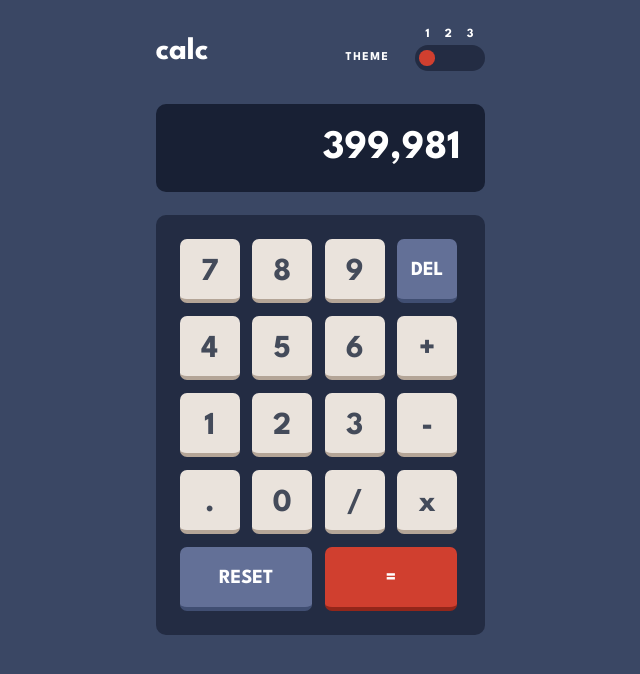
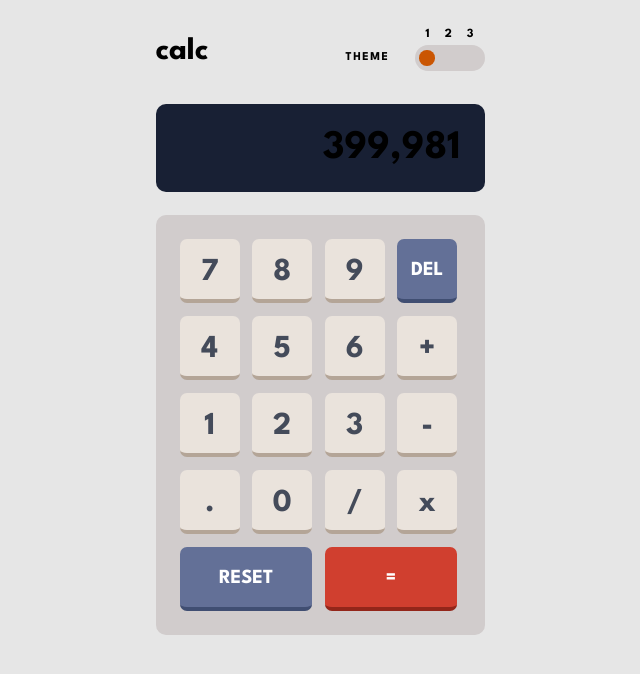
Before and after one commit to Samuel-Amaro/calculator-app, a plain HTML site: page index.html in a window 1280 px wide. Shown: the whole page, without its empty margins (320-960 px from the left). Drawn offline with nearby package versions, Linux system fonts and the light colour scheme.

Commit message:
add atributtes wai-arias and test toggle colors

```diff
--- a/css/styles.css
+++ b/css/styles.css
@@ -22,6 +22,9 @@
     /*text*/
     --colors-btn-number_theme-1: hsl(221, 14%, 31%);
     --white-text_theme-1: hsl(0, 0%, 100%);
+    /*active states*/
+    --bg-color-switch-controler__btn-result: #F2695C;
+    --bg-color-buttons-calculator: #A2B3E1;
     /******************theme 2******************************/
     /*backgrounds*/
     --main-background_theme-2: hsl(0, 0%, 90%);
@@ -58,7 +61,7 @@ html {
   font-family: "League Spartan", sans-serif;
 }
 
-/*********MOBILE FIRST*************/
+/*********MOBILE FIRST THEME 01*************/
 
 h1,
 h2,
@@ -240,3 +243,42 @@ body{
     color: var(--white-text_theme-1);
     grid-column: 3/5;
 }
+
+/**active states theme 01**/
+.button,
+.switch-controler{
+    cursor: pointer;
+}
+
+.button__result:hover,
+.switch-controler:hover{
+    background-color: var(--bg-color-switch-controler__btn-result);
+}
+
+.button__calculator[value="RESET"]:hover,
+.button__calculator[value="DEL"]:hover{
+    background-color: var(--bg-color-buttons-calculator);
+}
+
+.button__number:hover,
+.button__operator:hover,
+.button__calculator:nth-of-type(13):hover{
+    background-color: var(--white-text_theme-1);
+}
+
+/**THEME 02**/
+.body_bg-color-theme-2{
+    background-color: var(--main-background_theme-2);
+}
+
+.text-color-theme-2{
+    color: var(--colors-btn-number_theme-2);
+}
+
+.switch-controler_bg-color{
+    background-color: var(--key-background__toggle_btn-result_theme-2);
+}
+
+.keys-switch_bg-color{
+    background-color: var(--toggle-background__keypad-background_theme-2);
+}
--- a/index.html
+++ b/index.html
@@ -19,18 +19,18 @@
     <link rel="stylesheet" href="./css/styles.css" type="text/css" />
     <title>Frontend Mentor | Calculator app</title>
   </head>
-  <body>
+  <body class="body body_bg-color-theme-2">
     <main class="main">
       <header class="header">
-        <h1 class="title">calc</h1>
+        <h1 class="title text-color-theme-2">calc</h1>
         <div class="switch__group">
-          <p class="description__options">
+          <p class="description__options text-color-theme-2">
             <span class="option">1</span><span class="option">2</span
             ><span class="option">3</span>
           </p>
           <div class="switch__container">
-            <h2 class="switch__description">theme</h2>
-            <div class="switch">
+            <h2 class="switch__description text-color-theme-2">theme</h2>
+            <div class="switch keys-switch_bg-color">
               <input
                 type="radio"
                 name="option-theme"
@@ -59,22 +59,24 @@
               />
               <button
                 type="button"
-                class="switch-controler"
+                class="switch-controler switch-controler_bg-color"
                 aria-labelledby="Switch controler"
+                aria-pressed="mixed"
+                aria-label="Switch Controller to toggle themes"
               ></button>
             </div>
           </div>
         </div>
       </header>
       <div
-        class="viewfinder"
+        class="viewfinder text-color-theme-2"
         aria-live="assertive"
         aria-atomic="true"
         aria-labelledby="view results and operations"
       >
         399,981
       </div>
-      <div class="keys">
+      <div class="keys keys-switch_bg-color">
         <button class="button button__number" type="button" value="7">7</button>
         <button class="button button__number" type="button" value="8">8</button>
         <button class="button button__number" type="button" value="9">9</button>
```
